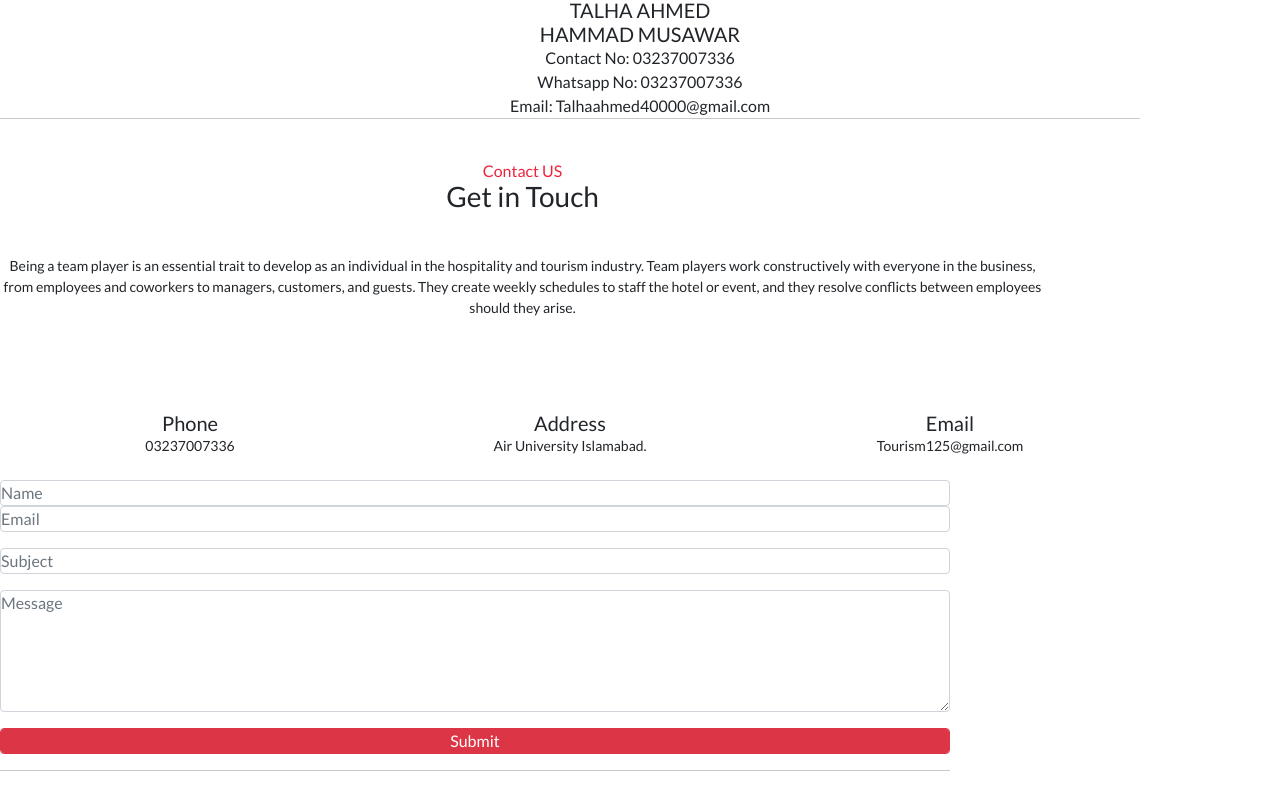
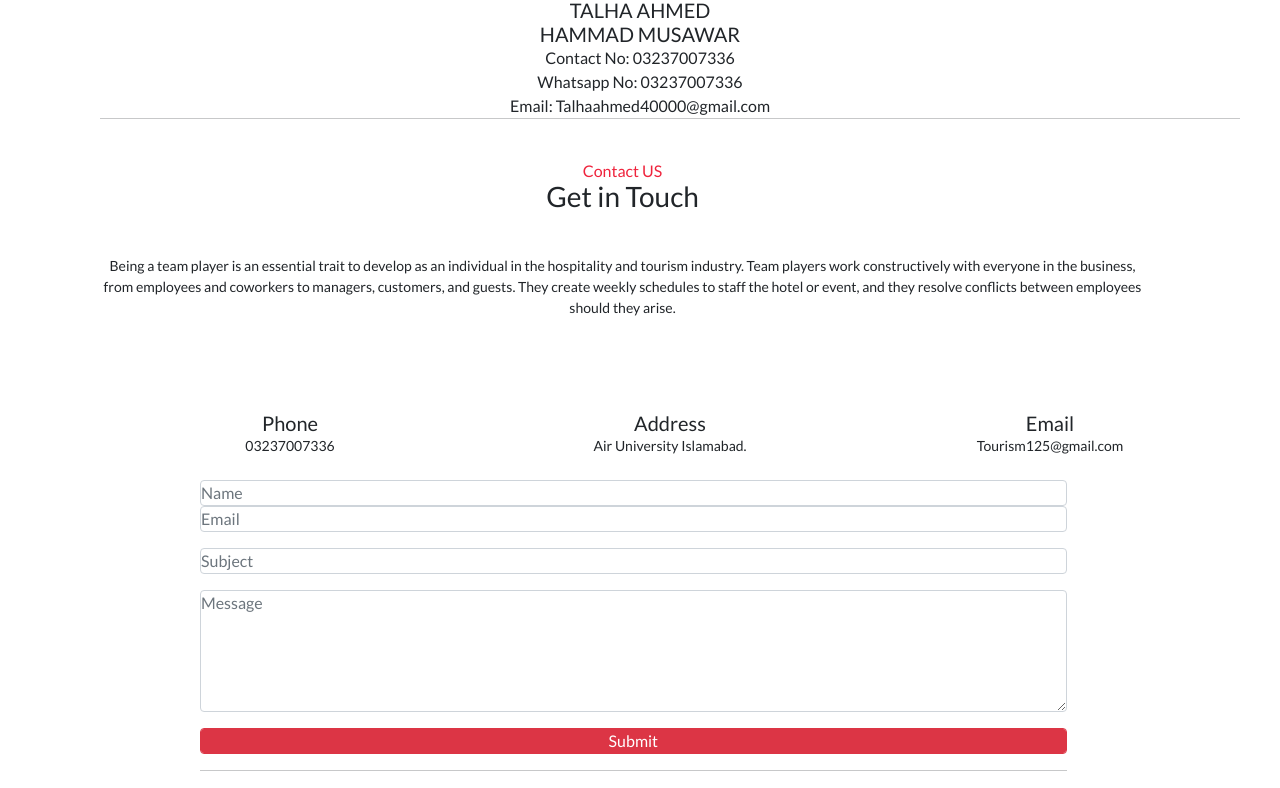
Before and after one commit to Hammad0010/angular, an Angular app: page /contact in a window 1280 px wide. Shown: the part 472-1260 px from the top of the page. Built offline with nearby package versions, Linux system fonts and the light colour scheme.

Commit message:
Update contact.component.css

```diff
--- a/src/app/contact/contact.component.css
+++ b/src/app/contact/contact.component.css
@@ -12,6 +12,9 @@ body{
     font-family: 'Pacifico';
     font-size: 22px;
     color: lightcoral !important;
+}
+.center{
+    margin-left: 100px;
 }
 .nav-link{
     font-size: 16px;
```
